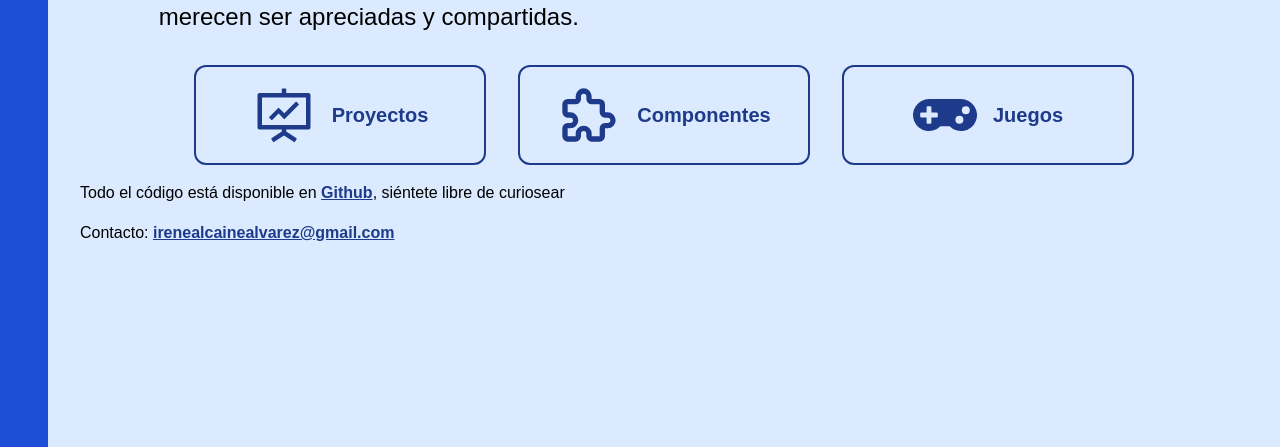
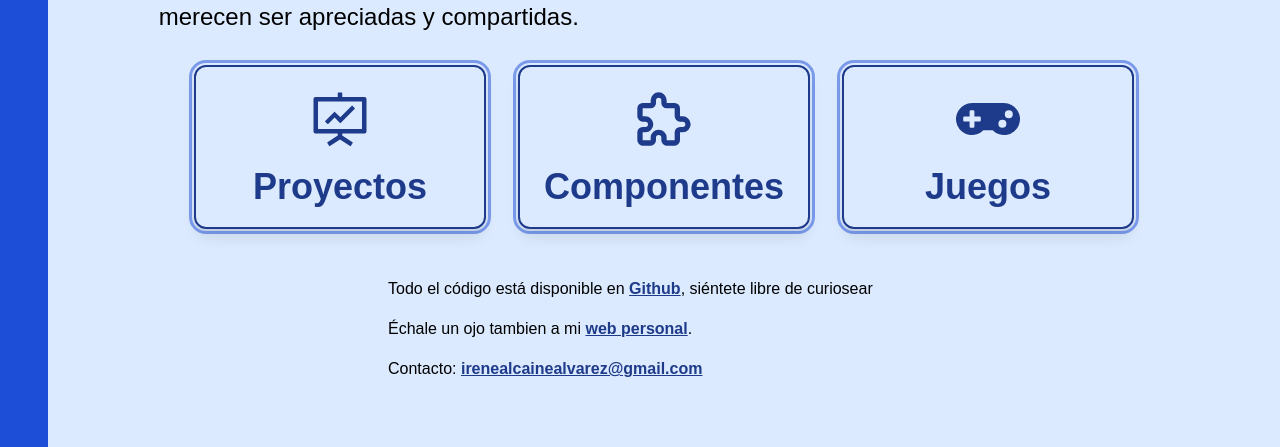
Before and after one commit to irenealcaine/el-rincon-de-no-pensar, a React (Create React App) app: page / in a window 1280 px wide. Shown: the part 335-782 px from the top of the page. Built offline with nearby package versions, Linux system fonts and the light colour scheme.

Commit message:
Update ListItems.jsx and Home.jsx

```diff
--- a/src/Components/ListItems.jsx
+++ b/src/Components/ListItems.jsx
@@ -9,9 +9,9 @@ const ListItems = ({ mapItems }) => {
             to={item.to}
             className="flex flex-col items-center text-blue-900 md:w-3/12 w-full"
           >
-            <p className="flex flex-col md:flex-row justify-center items-center md:gap-4 w-full p-4 border-2 border-blue-900 rounded-xl hover:bg-blue-500 hover:text-white transition duration-300">
+            <p className="flex flex-col 2xl:flex-row justify-center items-center aspect-video shadow-lg md:gap-4 w-full p-4 border-2 border-blue-900 outline outline-offset-2 outline-blue-700/50 hover:outline-blue-900 rounded-xl hover:bg-blue-500 hover:text-white transition duration-300">
               {item.bigIcon}
-              <p className="font-bold text-xl">{item.title}</p>
+              <p className="font-bold text-xl xl:text-4xl">{item.title}</p>
             </p>
           </Link>
         );
--- a/src/Pages/Home.jsx
+++ b/src/Pages/Home.jsx
@@ -13,7 +13,7 @@ const Home = () => {
       <Header title={"El rincón de no pensar"} />
       <Subtitle subtitle={introduction1} />
       <ListItems mapItems={menuItems} />
-      <p className="px-8 pt-4">
+      <p className="mt-8 px-8 pt-4 md:w-6/12 mx-auto">
         Todo el código está disponible en{" "}
         <HiperLink
           href={"https://github.com/irenealcaine/el-rincon-de-no-pensar"}
@@ -21,7 +21,17 @@ const Home = () => {
         />
         , siéntete libre de curiosear
       </p>
-      <p className="px-8 py-4">
+
+      <p className="px-8 pt-4 md:w-6/12 mx-auto">
+        Échale un ojo tambien a mi{" "}
+        <HiperLink
+          href={"https://irenealcainealvarez.es/"}
+          text={"web personal"}
+        />
+        .
+      </p>
+
+      <p className="px-8 py-4 md:w-6/12 mx-auto">
         Contacto:{" "}
         <HiperLink
           href={"mailto:irenealcainealvarez@gmail.com"}
```
